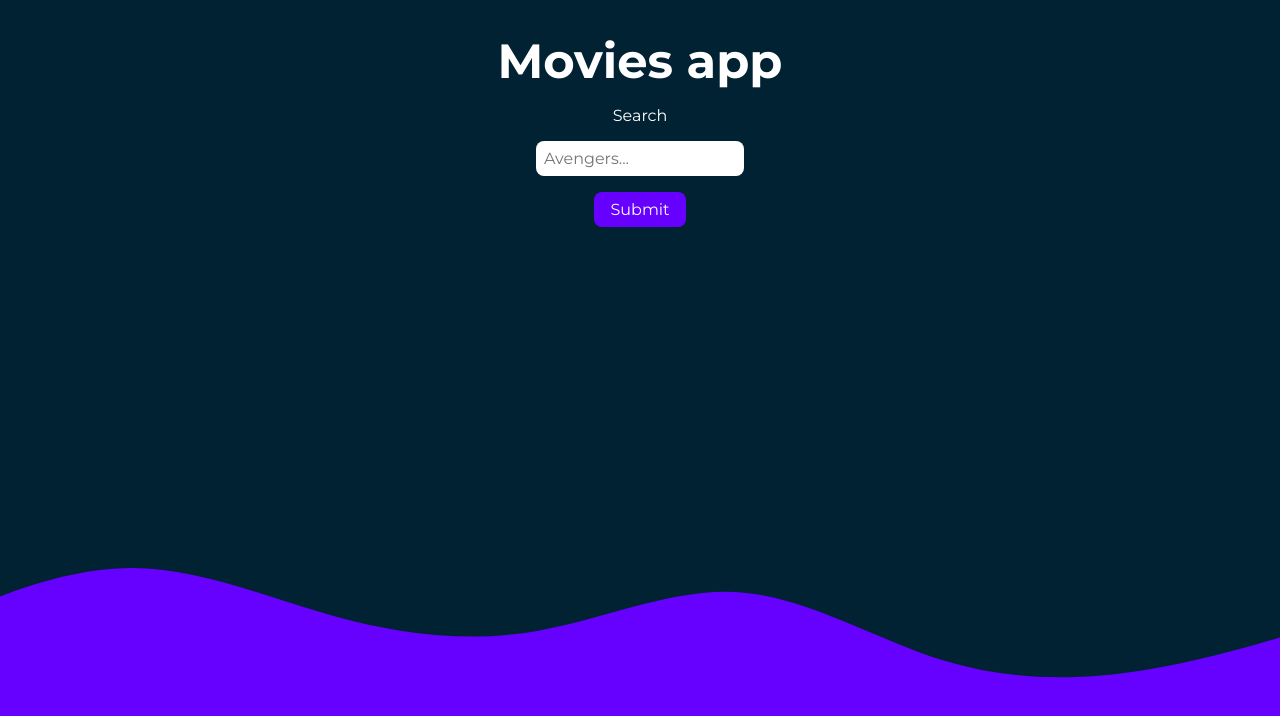
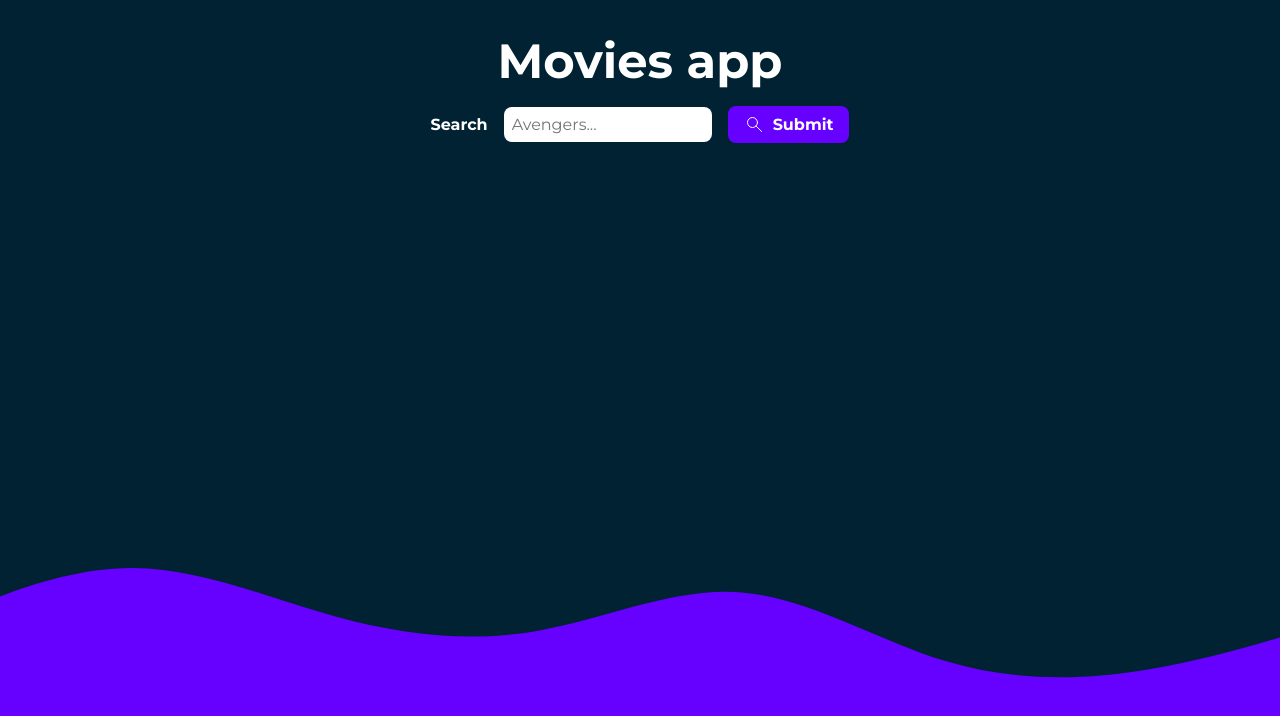
Before and after one commit to CMRicardo/react-movies-app, a React (Vite) app: page / in a window 1280 px wide. Shown: the top 716 px of the page. Built offline with nearby package versions, Linux system fonts and the light colour scheme.

Commit message:
Fix some styles

```diff
--- a/src/components/Form/Form.css
+++ b/src/components/Form/Form.css
@@ -1,7 +1,13 @@
 .search-form {
-  display: grid;
+  display: flex;
+  flex-wrap: wrap;
+  justify-content: center;
+  align-items: center;
   gap: 1rem;
-  place-items: center;
+}
+
+.search-form label {
+  font-weight: bold;
 }
 
 .search-bar {
@@ -16,4 +22,14 @@
   border-radius: var(--rounded);
   background-color: var(--accent);
   color: var(--white);
+  display: flex;
+  place-items: center;
+  gap: 0.5rem;
+  font-weight: bold;
+  transition: all .2s ease;
 }
+
+.search-submit:hover {
+  color: var(--accent);
+  background-color: var(--white);
+}
--- a/src/components/Form/index.jsx
+++ b/src/components/Form/index.jsx
@@ -1,16 +1,16 @@
 import { useState } from 'react'
+import SearchIcon from '../icons/SearchIcon'
 import { Movies } from '../Movies'
+import { useSearch } from '../../hooks/useSearch'
 import './Form.css'
 
 export function Form () {
   const [searchValue, setSearchValue] = useState('')
   const [movies, setMovies] = useState([])
 
-  const handleOnSubmit = (evt) => {
+  const handleOnSubmit = async (evt) => {
     evt.preventDefault()
-    globalThis.fetch(`https://www.omdbapi.com/?s=${searchValue}&apikey=ccb4414a`)
-      .then(res => res.json())
-      .then(response => setMovies(response.Search))
+    setMovies(await useSearch({ keyword: searchValue }))
   }
   const handleOnChange = (evt) => {
     const value = evt.target.value
@@ -27,7 +27,10 @@ export function Form () {
           type='text'
           placeholder='Avengers...'
         />
-        <button className='search-submit'>Submit</button>
+        <button className='search-submit'>
+          <SearchIcon />
+          Submit
+        </button>
       </form>
       <Movies movies={movies} />
     </>
--- a/src/components/Movie/Movie.css
+++ b/src/components/Movie/Movie.css
@@ -2,8 +2,8 @@
   display: grid;
   place-items: center;
   gap: 0.5rem;
-  background-color: crimson;
-  color: var(--white);
+  background-color: white;
+  color: var(--secondary);
   padding: 1rem;
   border-radius: var(--rounded);
 }
@@ -12,7 +12,7 @@
   font-size: var(--font-small);
   font-weight: bold;
   padding: 0.5rem;
-  background-color: var(--white);
-  color: var(--secondary);
+  background-color: var(--accent);
+  color: var(--white);
   border-radius: var(--rounded);
 }
--- a/src/components/Movies/Movies.css
+++ b/src/components/Movies/Movies.css
@@ -2,4 +2,5 @@
   display: grid;
   place-items: center;
   gap: 1rem;
+  grid-template-columns: repeat(auto-fit, minmax(250px, 1fr));
 }
--- /dev/null
+++ b/src/components/icons/SearchIcon.jsx
@@ -0,0 +1,5 @@
+export default function SearchIcon () {
+  return (
+    <svg fontWeight='bold' height='21' viewBox='0 0 21 21' width='21' xmlns='http://www.w3.org/2000/svg'><g fill='none' fillRule='evenodd' stroke='currentColor' strokeLinecap='round' strokeLinejoin='round'><circle cx='8.5' cy='8.5' r='5' /><path d='m17.571 17.5-5.571-5.5' /></g></svg>
+  )
+}
```
